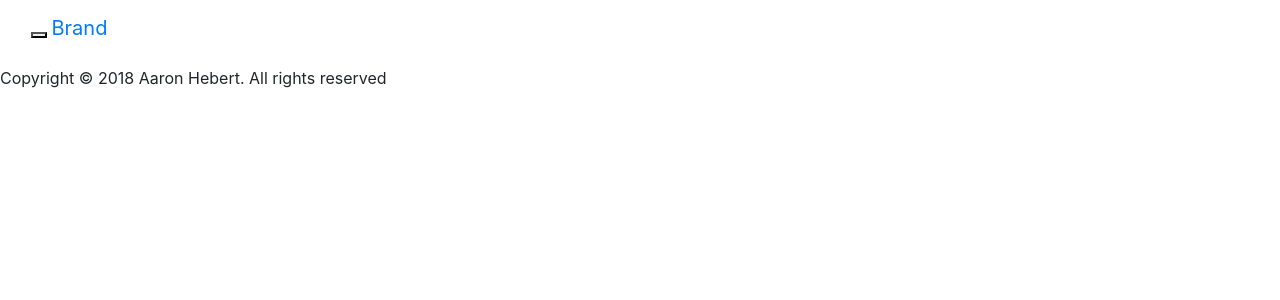
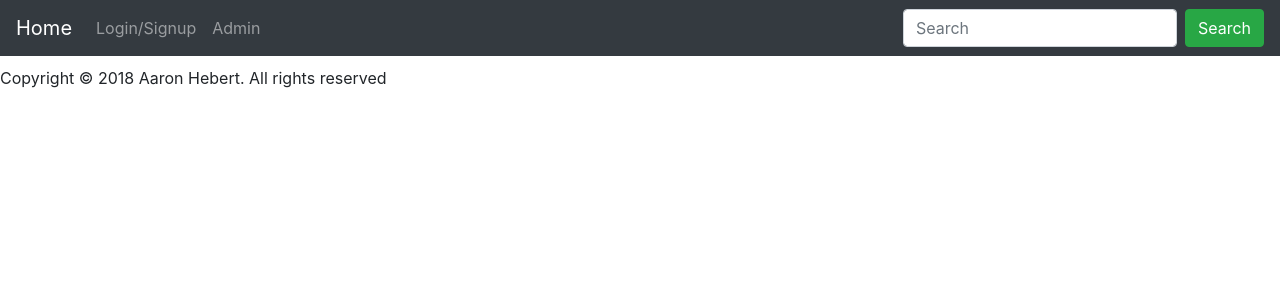
Before and after one commit to aghebert/PHP-2018, a PHP site: page /ShoppingCart_Project/index.php in a window 1280 px wide. Shown: the top 300 px of the page. Run offline with PHP 8.4, Linux system fonts and the light colour scheme.

Commit message:
Update 1

```diff
--- a/ShoppingCart_Project/assets/footer.php
+++ b/ShoppingCart_Project/assets/footer.php
@@ -12,7 +12,10 @@
 <footer>
     Copyright &copy; <?php echo date('Y'); ?> Aaron Hebert. All rights reserved
 </footer>
+<!-- Optional JavaScript -->
+<!-- jQuery first, then Popper.js, then Bootstrap JS -->
 <script src="https://code.jquery.com/jquery-3.3.1.slim.min.js" integrity="sha384-q8i/X+965DzO0rT7abK41JStQIAqVgRVzpbzo5smXKp4YfRvH+8abtTE1Pi6jizo" crossorigin="anonymous"></script>
-<script src="./js/bootstrap.bundle.js" type="text/javascript"></script>
+<script src="https://cdnjs.cloudflare.com/ajax/libs/popper.js/1.14.3/umd/popper.min.js" integrity="sha384-ZMP7rVo3mIykV+2+9J3UJ46jBk0WLaUAdn689aCwoqbBJiSnjAK/l8WvCWPIPm49" crossorigin="anonymous"></script>
+<script src="https://stackpath.bootstrapcdn.com/bootstrap/4.1.1/js/bootstrap.min.js" integrity="sha384-smHYKdLADwkXOn1EmN1qk/HfnUcbVRZyYmZ4qpPea6sjB/pTJ0euyQp0Mk8ck+5T" crossorigin="anonymous"></script>
 </body>
 </html>
--- a/ShoppingCart_Project/assets/header.php
+++ b/ShoppingCart_Project/assets/header.php
@@ -15,62 +15,39 @@
     <meta name="viewport" content="width=device-width, initial-scale=1, shrink-to-fit=no">
 
     <title>Lab 5 - Aaron Hebert</title>
-    <link href="./css/bootstrap.css" rel="stylesheet">
+    <!-- Bootstrap CSS -->
+    <link rel="stylesheet" href="https://stackpath.bootstrapcdn.com/bootstrap/4.1.1/css/bootstrap.min.css" integrity="sha384-WskhaSGFgHYWDcbwN70/dfYBj47jz9qbsMId/iRN3ewGhXQFZCSftd1LZCfmhktB" crossorigin="anonymous">
+
     <link href="./css/custom.css" rel="stylesheet">
+    <!-- A grey horizontal navbar that becomes vertical on small screens -->
 
+
+
+
+    <!--navbar was referenced from w3schools.com-->
+    <nav class="navbar navbar-expand-lg navbar-dark bg-dark">
+        <a class="navbar-brand" href="./index.php">Home</a>
+        <button class="navbar-toggler navbar-toggler-right" type="button" data-toggle="collapse" data-target="#navb">
+            <span class="navbar-toggler-icon"></span>
+        </button>
+
+        <div class="collapse navbar-collapse id=navb">
+            <ul class="navbar-nav mr-auto">
+                <li class="nav-item">
+                    <a class="nav-link" href="./index.php?action=LOGIN">Login/Signup</a>
+                </li>
+                <li class="nav-item">
+                    <a class="nav-link" href="./index.php?action=ADMIN_LOGIN">Admin</a>
+                </li>
+
+            </ul>
+            <form class="form-inline my-2 my-lg-0">
+                <input class="form-control mr-sm-2" type="text" placeholder="Search">
+                <button class="btn btn-success my-2 my-sm-0" type="button">Search</button>
+            </form>
+        </div>
+    </nav>
 </head>
 <body>
-<nav class="navbar navbar-default">
-    <div class="container-fluid">
-        <!-- Brand and toggle get grouped for better mobile display -->
-        <div class="navbar-header">
-            <button type="button" class="navbar-toggle collapsed" data-toggle="collapse" data-target="#bs-example-navbar-collapse-1" aria-expanded="false">
-                <span class="sr-only">Toggle navigation</span>
-                <span class="icon-bar"></span>
-                <span class="icon-bar"></span>
-                <span class="icon-bar"></span>
-            </button>
-            <a class="navbar-brand" href="#">Brand</a>
-        </div>
 
-        <!-- Collect the nav links, forms, and other content for toggling -->
-        <div class="collapse navbar-collapse" id="bs-example-navbar-collapse-1">
-            <ul class="nav navbar-nav">
-                <li class="active"><a href="#">Link <span class="sr-only">(current)</span></a></li>
-                <li><a href="#">Link</a></li>
-                <li class="dropdown">
-                    <a href="#" class="dropdown-toggle" data-toggle="dropdown" role="button" aria-haspopup="true" aria-expanded="false">Dropdown <span class="caret"></span></a>
-                    <ul class="dropdown-menu">
-                        <li><a href="#">Action</a></li>
-                        <li><a href="#">Another action</a></li>
-                        <li><a href="#">Something else here</a></li>
-                        <li role="separator" class="divider"></li>
-                        <li><a href="#">Separated link</a></li>
-                        <li role="separator" class="divider"></li>
-                        <li><a href="#">One more separated link</a></li>
-                    </ul>
-                </li>
-            </ul>
-            <form class="navbar-form navbar-left">
-                <div class="form-group">
-                    <input type="text" class="form-control" placeholder="Search">
-                </div>
-                <button type="submit" class="btn btn-default">Submit</button>
-            </form>
-            <ul class="nav navbar-nav navbar-right">
-                <li><a href="#">Link</a></li>
-                <li class="dropdown">
-                    <a href="#" class="dropdown-toggle" data-toggle="dropdown" role="button" aria-haspopup="true" aria-expanded="false">Dropdown <span class="caret"></span></a>
-                    <ul class="dropdown-menu">
-                        <li><a href="#">Action</a></li>
-                        <li><a href="#">Another action</a></li>
-                        <li><a href="#">Something else here</a></li>
-                        <li role="separator" class="divider"></li>
-                        <li><a href="#">Separated link</a></li>
-                    </ul>
-                </li>
-            </ul>
-        </div><!-- /.navbar-collapse -->
-    </div><!-- /.container-fluid -->
-</nav>
 <section id="mainpage">
--- a/ShoppingCart_Project/index.php
+++ b/ShoppingCart_Project/index.php
@@ -9,24 +9,20 @@
  */
 
 
-
-
 require_once("assets/dbconn.php");
 
 
 include_once("assets/header.php");
 
 
-//include_once("assets/sitesLookup.php");
-
 //connect to database
 $db = dbConn();
-
+//$user_key = $_SESSION['user_Key'];
 
 
 // get the data from user, if any, and sanitize it.
 $action = filter_input(INPUT_GET, 'action', FILTER_SANITIZE_STRING) ??
-    filter_input(INPUT_POST, 'action', FILTER_SANITIZE_STRING) ?? NULL;
+    filter_input(INPUT_POST, 'action', FILTER_SANITIZE_STRING) ?? null;
 $searchTerm = filter_input(INPUT_GET, 'term', FILTER_SANITIZE_URL) ?? filter_input(INPUT_POST, 'term', FILTER_SANITIZE_URL) ?? null;
 $id = filter_input(INPUT_GET, 'id', FILTER_VALIDATE_INT) ?? filter_input(INPUT_POST, 'id', FILTER_VALIDATE_INT) ?? null;
 
@@ -34,7 +30,21 @@
 switch ($action) {
 
 
-    case "":
+    case "ADMIN_LOGIN":
+        /*
+        if($registered_user == true && $admin_rights == true){
+
+        }else{*/
+        echo "<h1>Administrator Login / Registration</h1>";
+        include_once("assets/login_register.php");
+        //}
+
+        break;
+
+    case 'LOGIN':
+        echo "<h1>Login / Registration</h1>";
+        include_once("assets/login_register.php");
+        break;
 
 
     DEFAULT:
```
Also changed, not shown: ShoppingCart_Project/assets/admin.php (added, +57 -0 lines), ShoppingCart_Project/assets/cart.php (added, +21 -0 lines), ShoppingCart_Project/assets/login_register.php (added, +65 -0 lines).
